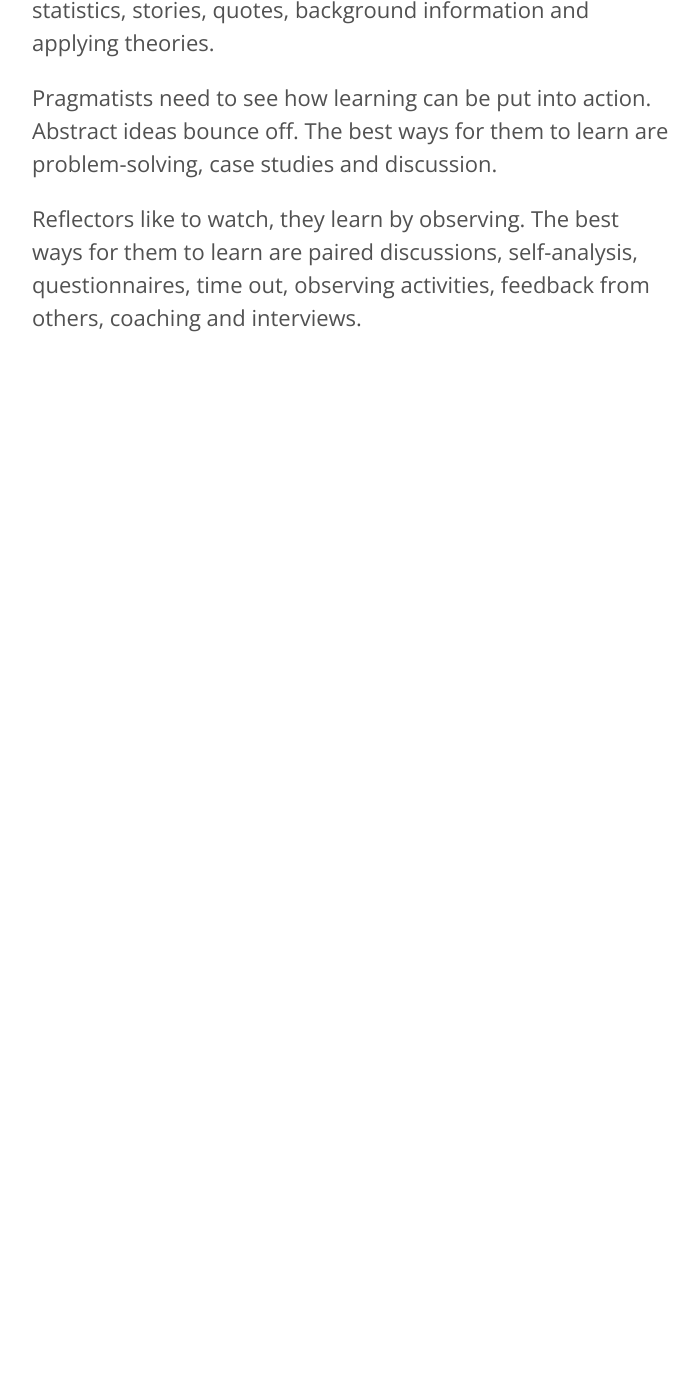
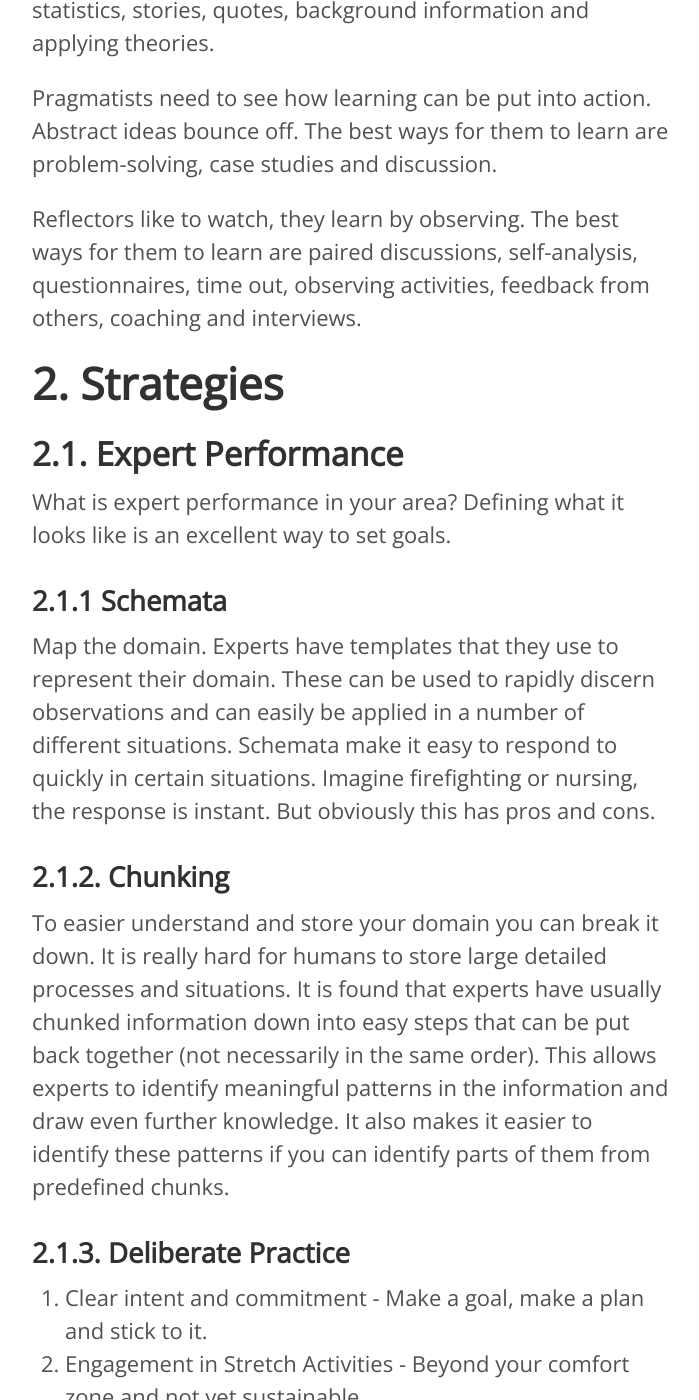
Before and after one commit to foopod/blog-2.0, a Jekyll site: the page built from _books/mastering-coaching.md, in a window 1280 px wide and 1400 px high, scrolled down 8699 px. Shown: the whole window, without its empty margins (289-988 px from the left). Built offline with Jekyll 4.4.1, drawn with Linux system fonts in a browser that asks for light colours; nearby versions of some CDN libraries; before the commit the page ends 9143 px from its top, so only the background shows below that; some of the changed text lies outside the part shown.

Commit message:
added expert performance

```diff
--- a/_books/mastering-coaching.md
+++ b/_books/mastering-coaching.md
@@ -179,3 +179,40 @@ Theorists are the opposite. They are systematic in learning the theory behind ev
 Pragmatists need to see how learning can be put into action. Abstract ideas bounce off. The best ways for them to learn are problem-solving, case studies and discussion.
 
 Reflectors like to watch, they learn by observing. The best ways for them to learn are paired discussions, self-analysis, questionnaires, time out, observing activities, feedback from others, coaching and interviews.
+
+# 2. Strategies
+
+## 2.1. Expert Performance
+
+What is expert performance in your area? Defining what it looks like is an excellent way to set goals.
+
+### 2.1.1 Schemata
+
+Map the domain. Experts have templates that they use to represent their domain. These can be used to rapidly discern observations and can easily be applied in a number of different situations. Schemata make it easy to respond to quickly in certain situations. Imagine firefighting or nursing, the response is instant. But obviously this has pros and cons.
+
+### 2.1.2. Chunking
+
+To easier understand and store your domain you can break it down. It is really hard for humans to store large detailed processes and situations. It is found that experts have usually chunked information down into easy steps that can be put back together (not necessarily in the same order). This allows experts to identify meaningful patterns in the information and draw even further knowledge. It also makes it easier to identify these patterns if you can identify parts of them from predefined chunks.
+
+### 2.1.3. Deliberate Practice
+
+1. Clear intent and commitment - Make a goal, make a plan and stick to it.
+2. Engagement in Stretch Activities - Beyond your comfort zone and not yet sustainable.
+3. Close and Rigorous Monitoring - Have a coach, a video and a stopwatch.
+4. Generation of Specific Feedback - To know how you are doing and what you can do to improve.
+
+### 2.1.4. Surprise Practice
+
+It may not always be possible to schedule practice, this is true of things like speaking in front of large crowds. It is important to maek the most of opportunities that arise and there are things you can do to seek these opportunities out.
+
+## 2.2. Six Steps to Mastery
+
+These steps were developed by Max Landsberg after researching the Old Masters painters.
+
+The most important is Passion, then you also need Places, Prior Art, Productivity, Practice and Patrons.
+
+### 2.2.1. Places
+
+Travel can bring great benefits to ones experience. Go and see excellence in action, if you are a Developer go and visit Google. You can learn a lot from travel, find inspiration that you didn't anticipate and build a strong and international personal network.
+
+### 2.2.2. Prior Art
```
